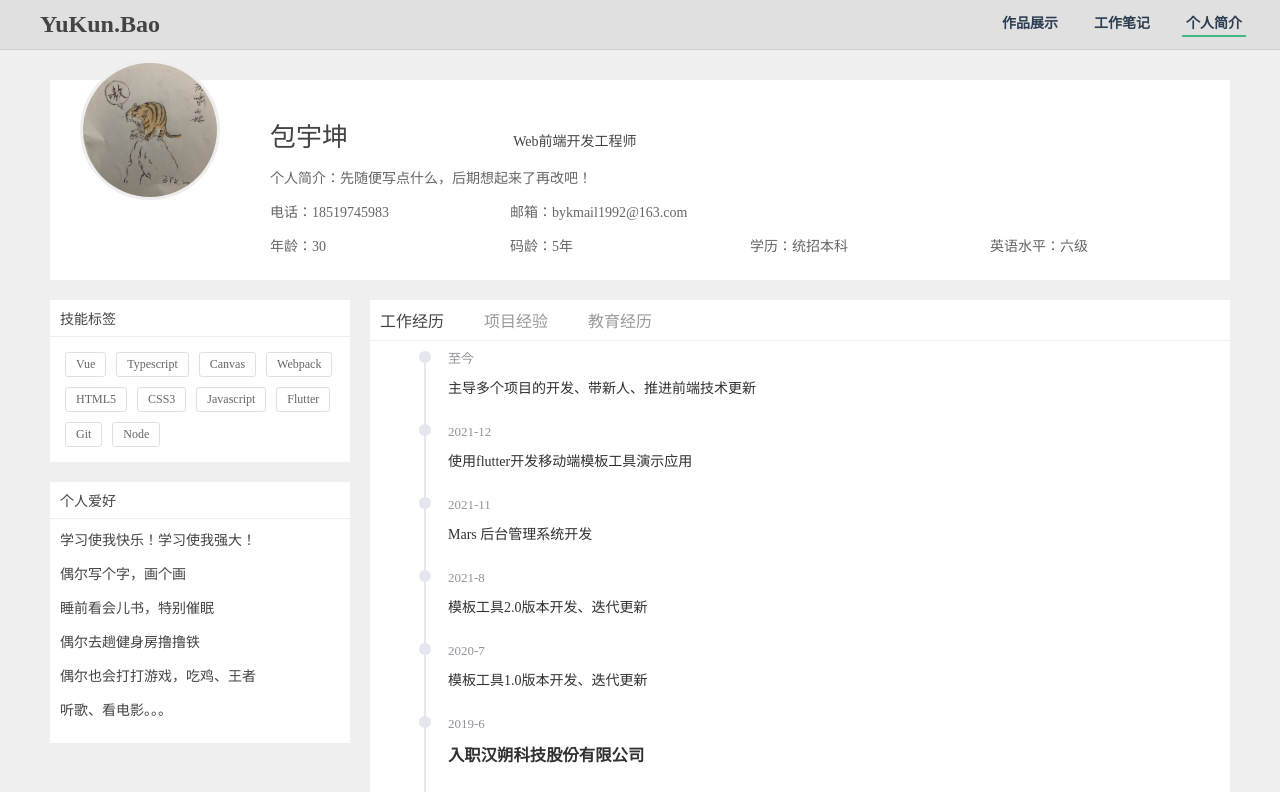
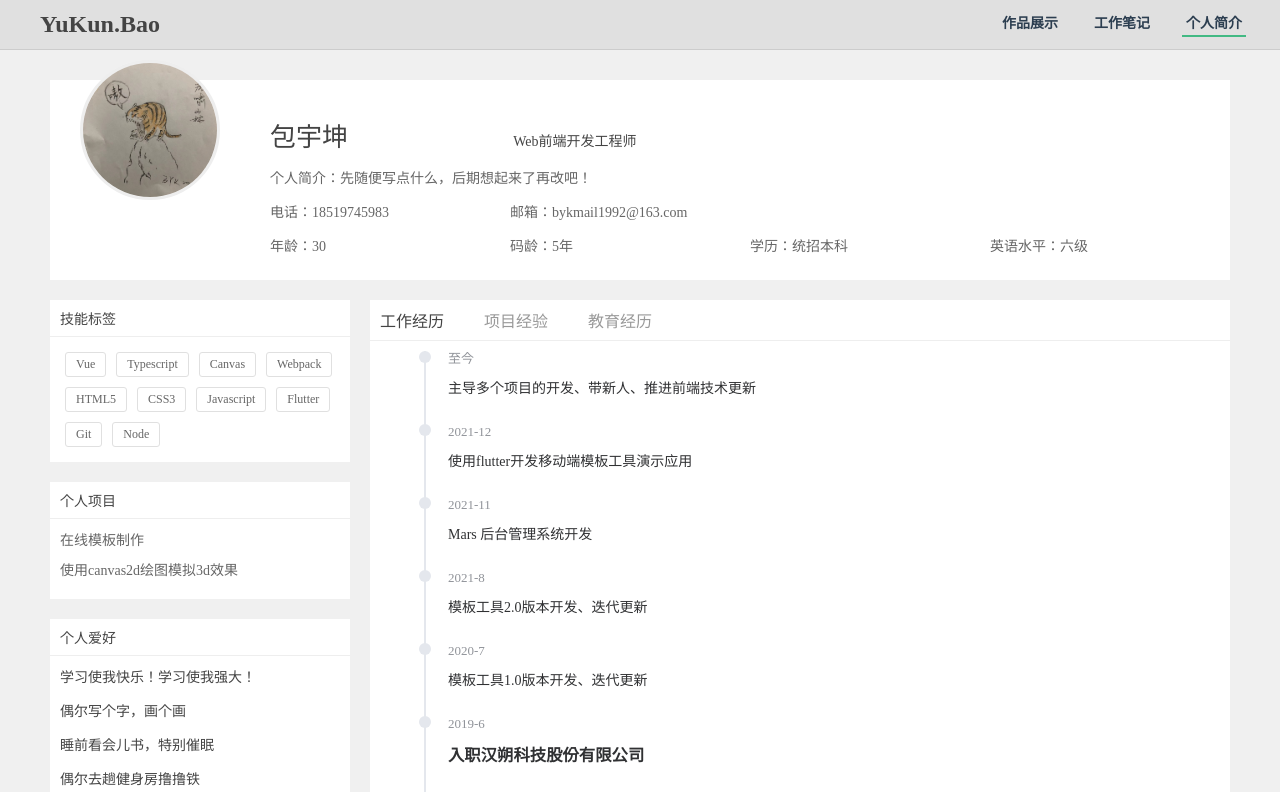
Before and after one commit to BYK0911/BYK0911.github.io, a Vue app: page /about in a window 1280 px wide. Shown: the top 792 px of the page. Built offline with nearby package versions, Linux system fonts and the light colour scheme.

Commit message:
feat: 添加个人项目面板

```diff
--- a/src/components/layout/HeaderBar.vue
+++ b/src/components/layout/HeaderBar.vue
@@ -2,7 +2,7 @@
 <div class="header flex">
   <div class="logo flex-item"> YuKun.Bao </div>
   <div class="nav flex-main">
-    <router-link to="/">作品展示</router-link>
+    <router-link to="/home">作品展示</router-link>
     <router-link to="/doc">工作笔记</router-link>
     <router-link to="/about">个人简介</router-link>
   </div>
--- a/src/views/about/index.vue
+++ b/src/views/about/index.vue
@@ -35,6 +35,19 @@
             </div>
             <div class="panel-body">
               <div class="tag" v-for="tag in skills" :key="tag">{{ tag }}</div>
+            </div>
+          </div>
+          <div class="flex-item panel">
+            <div class="panel-header">
+              <div class="panel-header__title">个人项目</div>
+            </div>
+            <div class="panel-body">
+              <div
+              class="proj text-ellipsis"
+              v-for="(item, i) in projs"
+              :key="i"
+              @click="open(item.href)"
+            >{{ item.label }}</div>
             </div>
           </div>
           <div class="flex-item panel">
@@ -89,6 +102,16 @@ const cmps = {
   Job,
   Project
 }
+const projs = [
+  {
+    label: '在线模板制作',
+    href: 'https://byk0911.github.io/esl-templater/#/home'
+  },
+  {
+    label: '使用canvas2d绘图模拟3d效果',
+    href: 'https://byk0911.github.io/v3d/dist/'
+  },
+]
 
 const currentTab = reactive({
   name: 'job',
@@ -99,6 +122,9 @@ const toggleTab = (tab: { name: string, label: string, component: string }) => {
   currentTab.name = tab.name
   currentTab.label = tab.label
   currentTab.component = tab.component
+}
+const open = (href: string) => {
+  window.open(href)
 }
 </script>
 
@@ -151,4 +177,13 @@ const toggleTab = (tab: { name: string, label: string, component: string }) => {
     color: #444;
   }
 }
+.proj {
+  margin-bottom: 10px;
+  color: #666;
+  &:hover {
+    color: #59f;
+    text-decoration: underline;
+    cursor: pointer;
+  }
+}
 </style>
```
